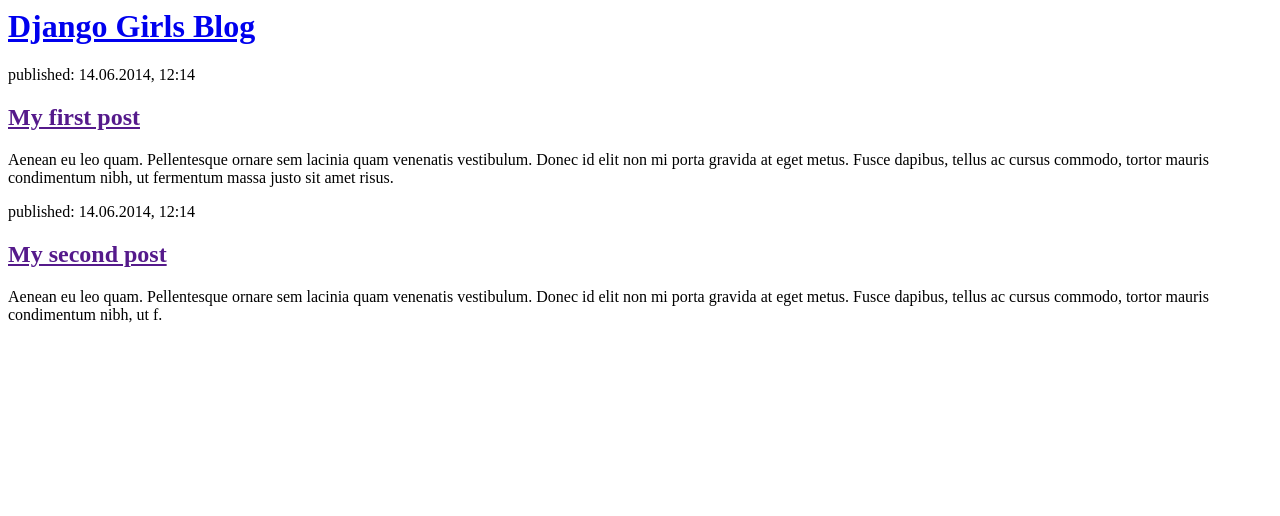
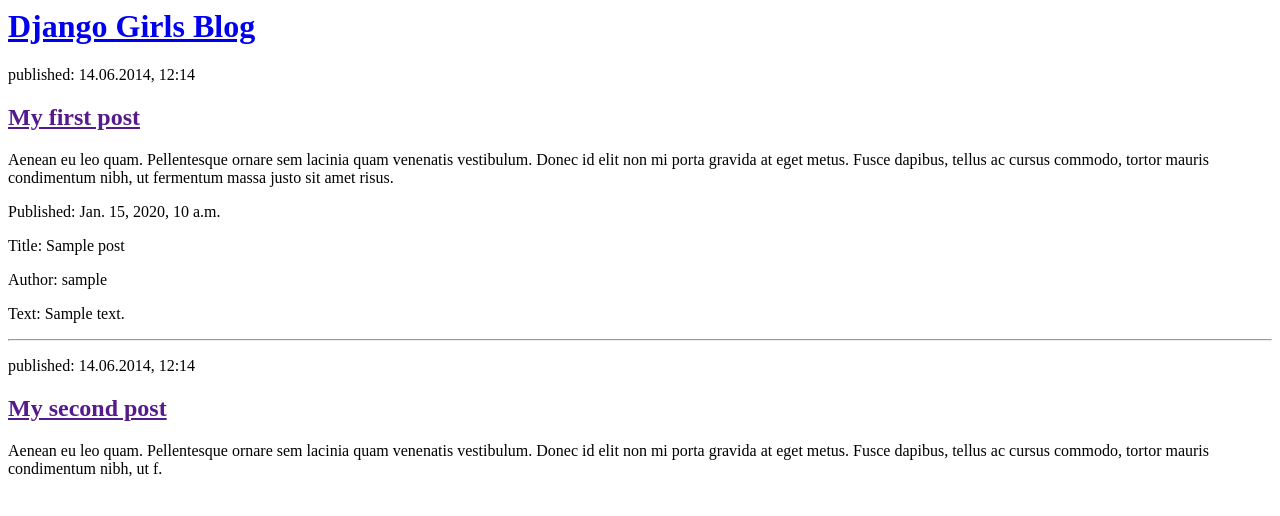
Before and after one commit to santoshwakode/first-python, a Django app: template treking/templates/treking/post_list.html in a window 1280 px wide. Shown: the top 516 px of the page. Run offline with Django 3.2, Linux system fonts and the light colour scheme; the template is opened without the code that fills it: values that come from a table or form of the project are taken from there, others are empty; tables that the repository leaves empty hold one stand-in row (values such as "Sample post").

Commit message:
PY - full MVC structure

```diff
--- a/treking/templates/treking/post_list.html
+++ b/treking/templates/treking/post_list.html
@@ -12,7 +12,15 @@
             <h2><a href="">My first post</a></h2>
             <p>Aenean eu leo quam. Pellentesque ornare sem lacinia quam venenatis vestibulum. Donec id elit non mi porta gravida at eget metus. Fusce dapibus, tellus ac cursus commodo, tortor mauris condimentum nibh, ut fermentum massa justo sit amet risus.</p>
         </div>
-
+        {% for post in posts %}
+        <div>
+           <p>Published: {{ post.published_date }}</p>
+           <p>Title: {{ post.title }}</p>
+           <p>Author: {{ post.author}}</p>
+           <p>Text: {{ post.text|linebreaksbr }}</p>
+           <hr>
+        </div>
+        {% endfor %}
         <div>
             <p>published: 14.06.2014, 12:14</p>
             <h2><a href="">My second post</a></h2>
--- a/treking/views.py
+++ b/treking/views.py
@@ -1,6 +1,9 @@
 from django.shortcuts import render
+from django.utils import timezone
+from .models import Post
 
 # Create your views here.
 
 def post_list(request):
-    return render(request, 'treking/post_list.html', {})
+    posts = Post.objects.filter(published_date__lte=timezone.now()).order_by('published_date')
+    return render(request, 'treking/post_list.html', {'posts': posts})
```
